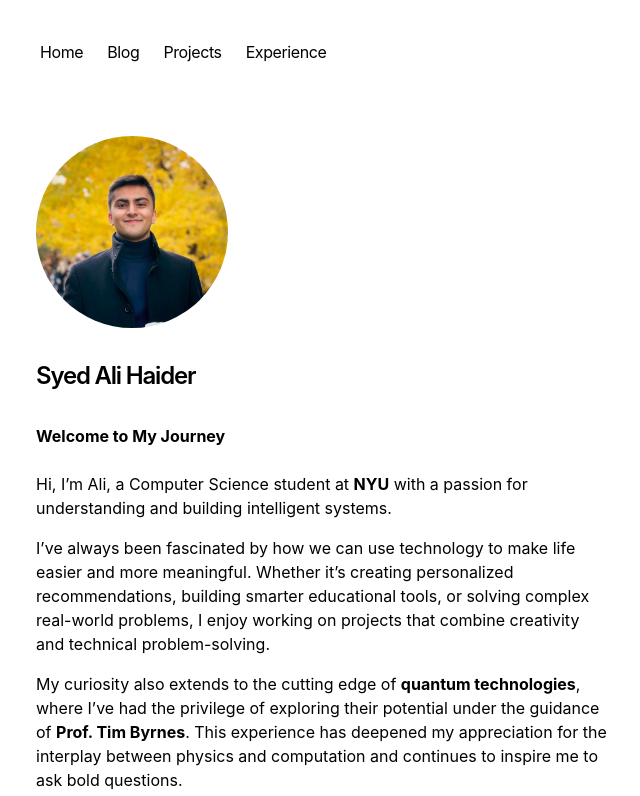
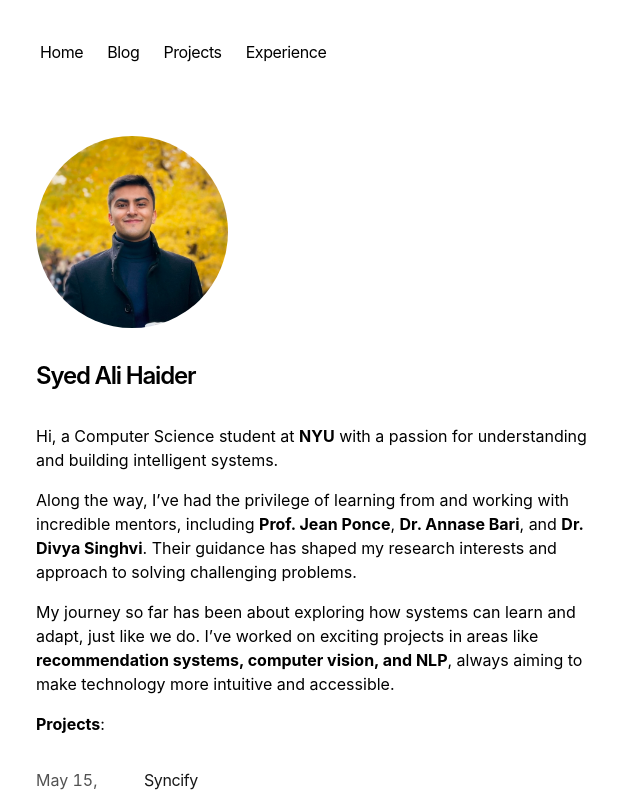
Before and after one commit to s-haider10/portfolio-blog, a Next.js app: page / in a window 1280 px wide. Shown: the top 796 px of the page, without its empty margins (316-956 px from the left). Built offline with nearby package versions, Linux system fonts and the light colour scheme.

Commit message:
Update page.tsx

```diff
--- a/app/page.tsx
+++ b/app/page.tsx
@@ -16,35 +16,11 @@ export default function Page() {
       </h1>
 
       <div>
-        <p className="mb-6">
-          <strong>Welcome to My Journey</strong>
+        <p className="mb-4">
+          Hi, a Computer Science student at <strong>NYU</strong> with a passion
+          for understanding and building intelligent systems.
         </p>
-        <p className="mb-4">
-          Hi, I’m Ali, a Computer Science student at <strong>NYU</strong> with a
-          passion for understanding and building intelligent systems.
-        </p>
-        <p className="mb-4">
-          I’ve always been fascinated by how we can use technology to make life
-          easier and more meaningful. Whether it’s creating personalized
-          recommendations, building smarter educational tools, or solving
-          complex real-world problems, I enjoy working on projects that combine
-          creativity and technical problem-solving.
-        </p>
-        <p className="mb-4">
-          My curiosity also extends to the cutting edge of{" "}
-          <strong>quantum technologies</strong>, where I’ve had the privilege of
-          exploring their potential under the guidance of{" "}
-          <a
-            href="https://shanghai.nyu.edu/academics/faculty/tim-byrnes"
-            target="_blank"
-            rel="noopener noreferrer"
-          >
-            <strong>Prof. Tim Byrnes</strong>
-          </a>
-          . This experience has deepened my appreciation for the interplay
-          between physics and computation and continues to inspire me to ask
-          bold questions.
-        </p>
+
         <p className="mb-4">
           Along the way, I’ve had the privilege of learning from and working
           with incredible mentors, including{" "}
@@ -81,16 +57,14 @@ export default function Page() {
           always aiming to make technology more intuitive and accessible.
         </p>
         <p className="mb-5">
-          <strong>Projects</strong>: Here, you’ll find some of my favorite work
-          where I’ve tried to turn ideas into impactful solutions.
+          <strong>Projects</strong>:
         </p>
         <div className="my-8">
           <ProjectPosts />
         </div>
       </div>
       <p className="mb-5">
-        <strong>Blogs</strong>: I also enjoy reflecting on what I’ve learned and
-        sharing thoughts on AI, quantum technologies, and beyond.
+        <strong>Blogs</strong>:
       </p>
       <div className="my-8">
         <BlogPosts />
```
